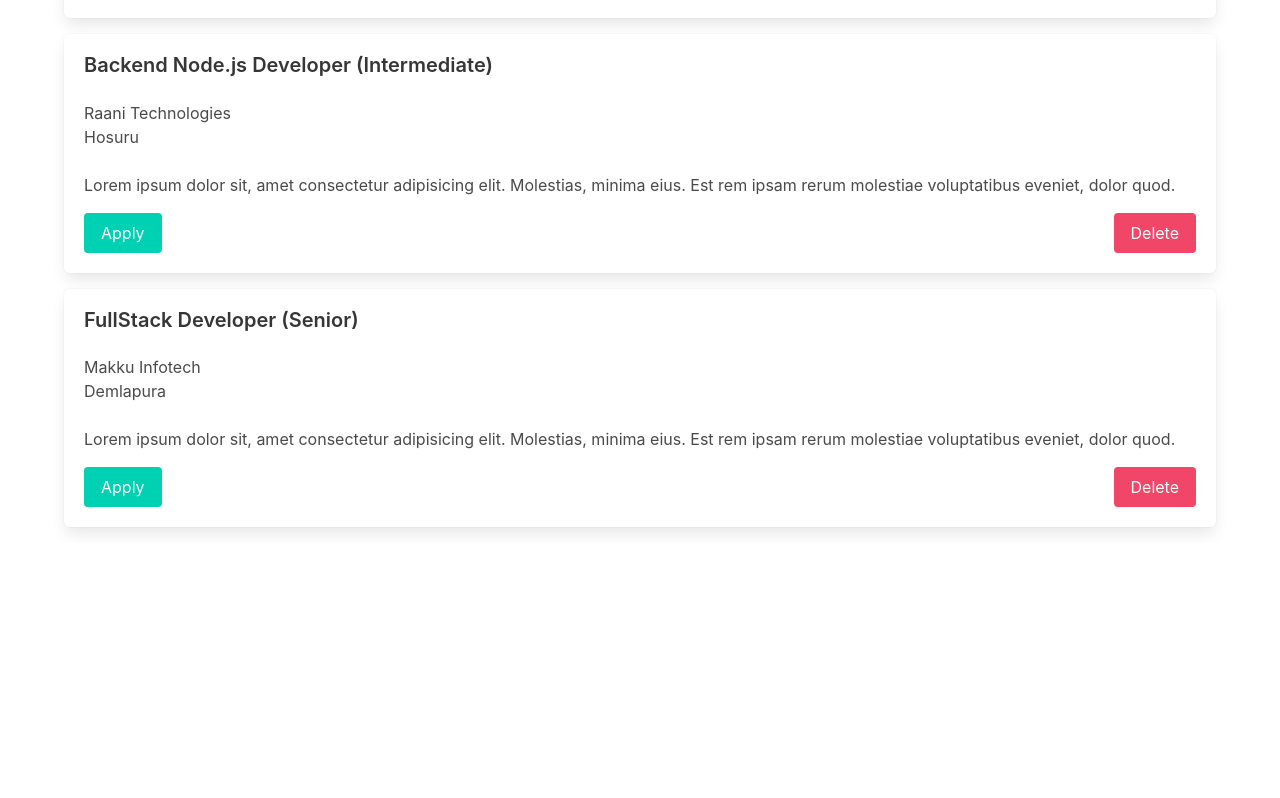
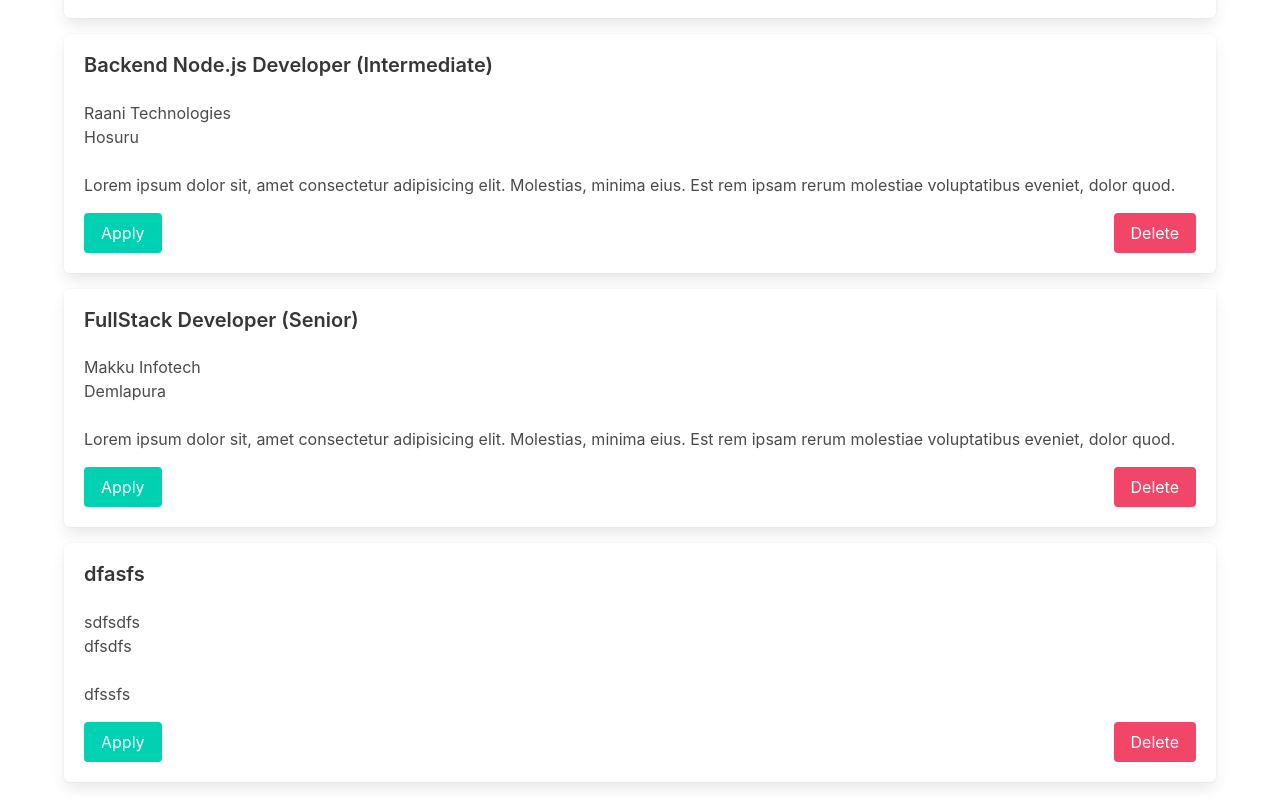
Before and after one commit to raaghavendrahm/Job-Finder-React, a React (Create React App) app: page / in a window 1280 px wide. Shown: the part 820-1618 px from the top of the page. Before the commit the page ends 1363 px from the top, so only its background shows below. Built offline with nearby package versions, Linux system fonts and the light colour scheme; data requests are answered from the project's data file.

Commit message:
addVacancy function is updated with fetch call of POST request to add a new vacancy created to the server (db.json) so that on page refresh, added vacacny would not disappear.

```diff
--- a/db.json
+++ b/db.json
@@ -20,6 +20,13 @@
       "company": "Makku Infotech",
       "city": "Demlapura",
       "description": "Lorem ipsum dolor sit, amet consectetur adipisicing elit. Molestias, minima eius. Est rem ipsam rerum molestiae voluptatibus eveniet, dolor quod."
+    },
+    {
+      "title": "dfasfs",
+      "company": "sdfsdfs",
+      "city": "dfsdfs",
+      "description": "dfssfs",
+      "id": 4
     }
   ]
 }
--- a/src/pages/Home.js
+++ b/src/pages/Home.js
@@ -28,12 +28,31 @@ const Home = () => {
     setVacancies(jobs);
   }, []); // empty array dependecy */
 
-  // Add Vacancy
+  // Add Vacancy (with server):
+
+  // To create a vacancy not only in UI, but on server too:
+  const addVacancy = async (vacancy) => {
+    const res = await fetch('http://localhost:5000/vacancies', {
+      method: 'POST',
+      headers: {
+        'Content-type': 'application/json',
+      },
+      body: JSON.stringify(vacancy),
+    });
+
+    const newVacancy = await res.json(); // new task added
+
+    setVacancies([newVacancy, ...vacancies]); // new data is added to the existing tasks.
+
+    // Note that, with server as 'id' is automatically generated, the id value will be incremented for a new data and the new vacancy will be added to the bottom (not top).
+  };
+
+  /* // Before Server:
   const addVacancy = (vacancy) => {
     const id = new Date().getTime().toString(); // to create a random unique id
     const newVacancy = { id, ...vacancy };
     setVacancies([newVacancy, ...vacancies]);
-  };
+  }; */
 
   // Delete Vacancy
   const deleteVacancy = (id) => {
```
